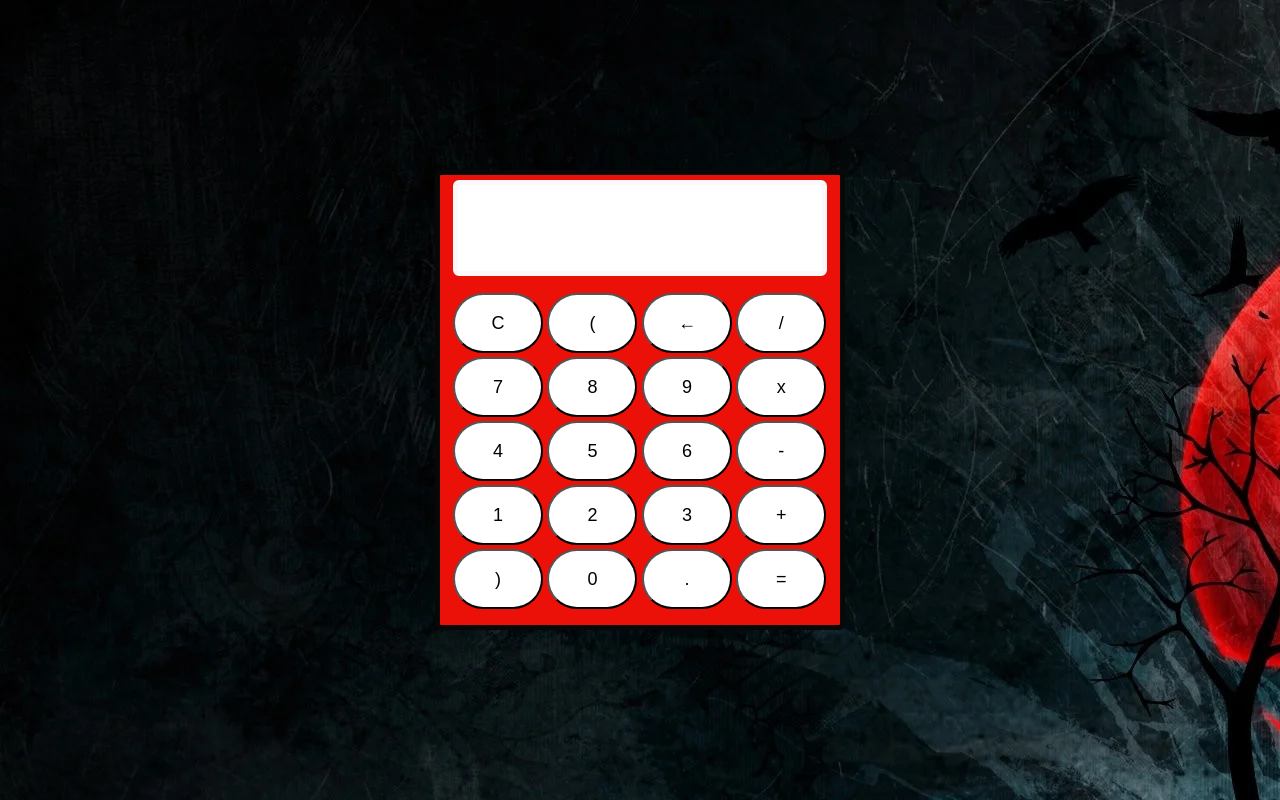
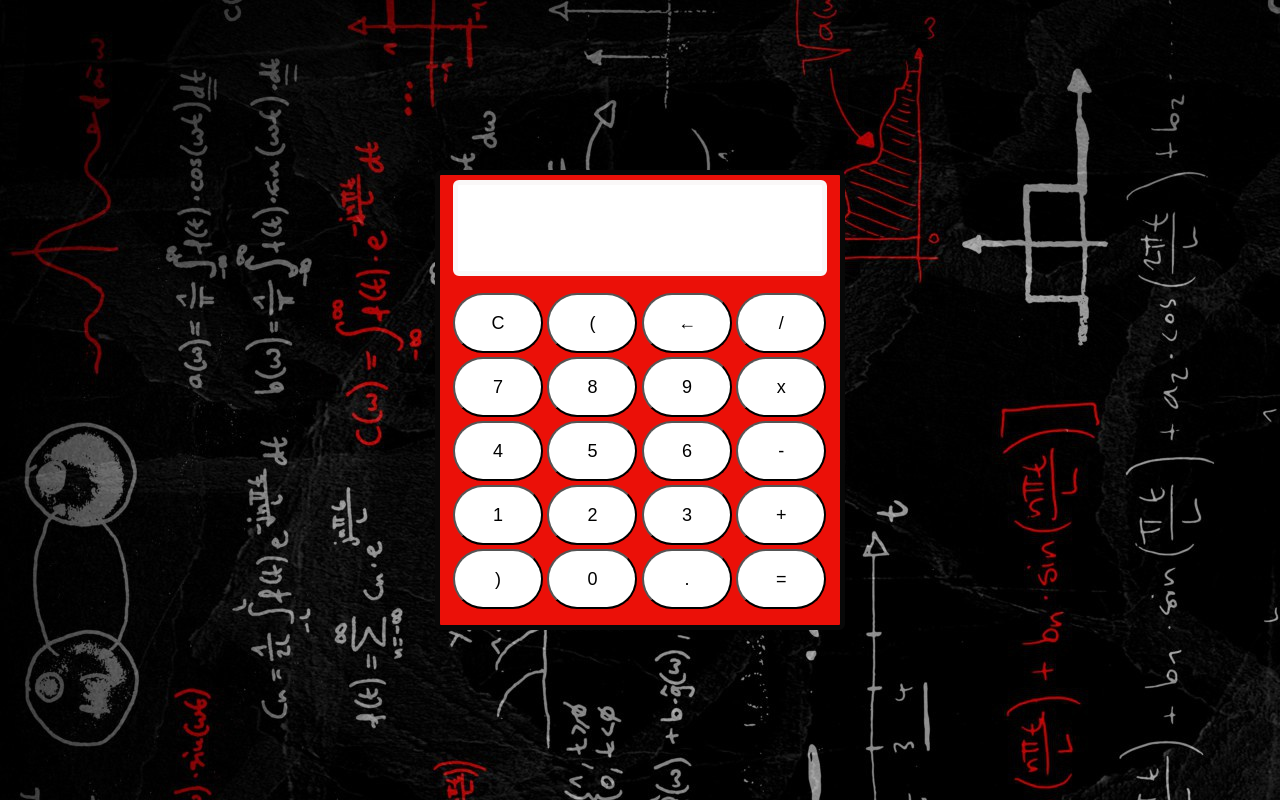
Before and after one commit to isaacraf/calculadora, a plain HTML site: page index.html in a window 1280 px wide. Shown: the top 800 px of the page. Drawn offline with Linux system fonts and the light colour scheme.

Commit message:
Add files via upload

```diff
--- a/index.html
+++ b/index.html
@@ -5,7 +5,7 @@
    <title>Calculadora Simples</title>
 </head>
 <body>
-   <img src="fundo.webp" alt="Flowers in Chania">
+   <img src="fundo.jpg" alt="Flowers in Chania">
    <div class="main">
       <input type="text" id = 'res'>
       <div class="btn">
```
Also changed, not shown: fundo.jpg (added).
